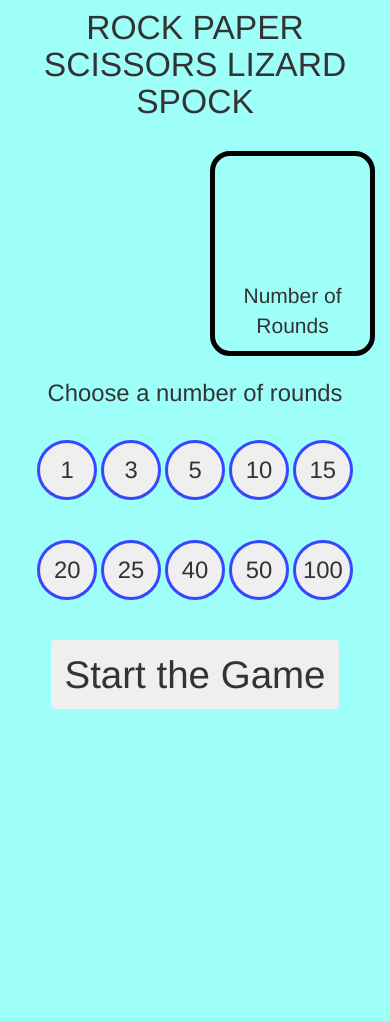
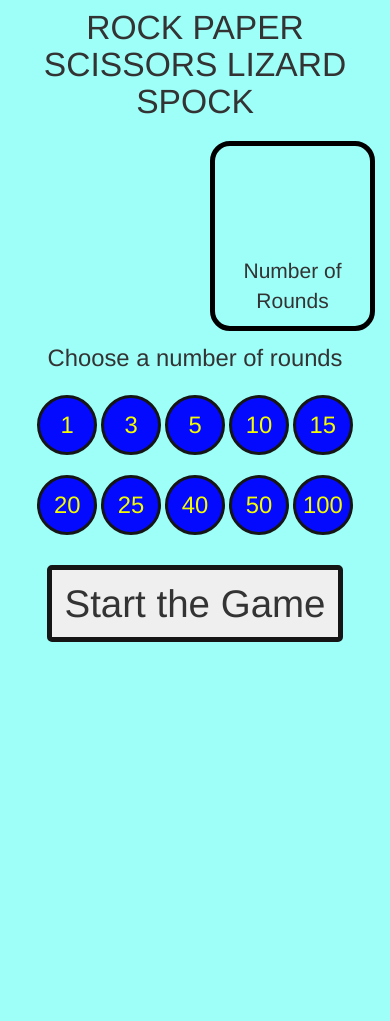
Before and after one commit to alex-B-Ly/RPS-game, a PHP site: page / in a window 390 px wide. After the commit the page ends 642 px from the top, so only its background shows below. Run offline with PHP 8.4, Linux system fonts and the light colour scheme; some libraries are stand-ins or nearby versions.

Commit message:
One step closer to making the game responsive. Need to do the game and game finish areas, as well as think of a way to make it look halfway decent.

```diff
--- a/css/style.css
+++ b/css/style.css
@@ -6,7 +6,7 @@
 */
 html,
 body {
-  height: 110%; }
+  height: 105%; }
 
 .h1, .h2, .h3, h1, h2, h3 {
   margin-top: 0; }
@@ -26,12 +26,11 @@ body {
   background: #9EFFF9; }
 
 .round-choose-info-area {
-  padding: 20px 0; }
+  padding: 10px 0; }
 
 .rounds-display {
   border: 5px solid black;
-  border-radius: 20px;
-  padding-top: 15px; }
+  border-radius: 20px; }
 
 .rounds-display-number {
   font-size: 5em;
@@ -44,7 +43,7 @@ body {
   font-size: 1.7em; }
 
 .round-buttons-col {
-  padding: 20px 0; }
+  padding: 10px 0; }
 
 /* GAME AREA */
 .game-area {
@@ -66,7 +65,9 @@ body {
   box-shadow: none; }
 
 .round-button {
-  border: 3px solid #3846FF;
+  border: 3px solid #151515;
+  background: #040AFE;
+  color: #F3FC00;
   font-size: 1.7em;
   border-radius: 50%;
   width: auto;
@@ -74,6 +75,8 @@ body {
   width: 60px; }
 
 .start-button {
+  border: 5px solid #151515;
+  border-radius: 5px;
   font-size: 2.75em;
   margin: 20px 0; }
 
--- a/scss/base/_base.scss
+++ b/scss/base/_base.scss
@@ -1,7 +1,7 @@
 // BASE
 html,
 body{
-	height: 110%;
+	height: 105%;
 }
 
 .h1, .h2, .h3, h1, h2, h3{
--- a/scss/modules/_buttons.scss
+++ b/scss/modules/_buttons.scss
@@ -6,7 +6,9 @@
 }
 
 .round-button{
-	@include solid-border('all', 3px, #3846FF);
+	@include solid-border('all', 3px, #151515);
+	background: #040AFE;
+	color: #F3FC00;
 	font-size: 1.7em;
 	border-radius: 50%;
 	width: auto;
@@ -15,6 +17,8 @@
 }
 
 .start-button{
+	@include solid-border('all', 5px, #151515);
+	border-radius: 5px;
 	font-size: 2.75em;
 	margin: 20px 0;
 }
--- a/scss/modules/_sections.scss
+++ b/scss/modules/_sections.scss
@@ -13,13 +13,12 @@
 }
 
 .round-choose-info-area{
-	padding: 20px 0;
+	padding: 10px 0;
 }
 
 .rounds-display{
 	@include solid-border('all', 5px, black);
 	border-radius: 20px;
-	padding-top: 15px;
 }
 
 .rounds-display-number{
@@ -36,7 +35,7 @@
 }
 
 .round-buttons-col{
-	padding: 20px 0;
+	padding: 10px 0;
 }
 
 /* GAME AREA */
```
Also changed, not shown: 1 other file.
